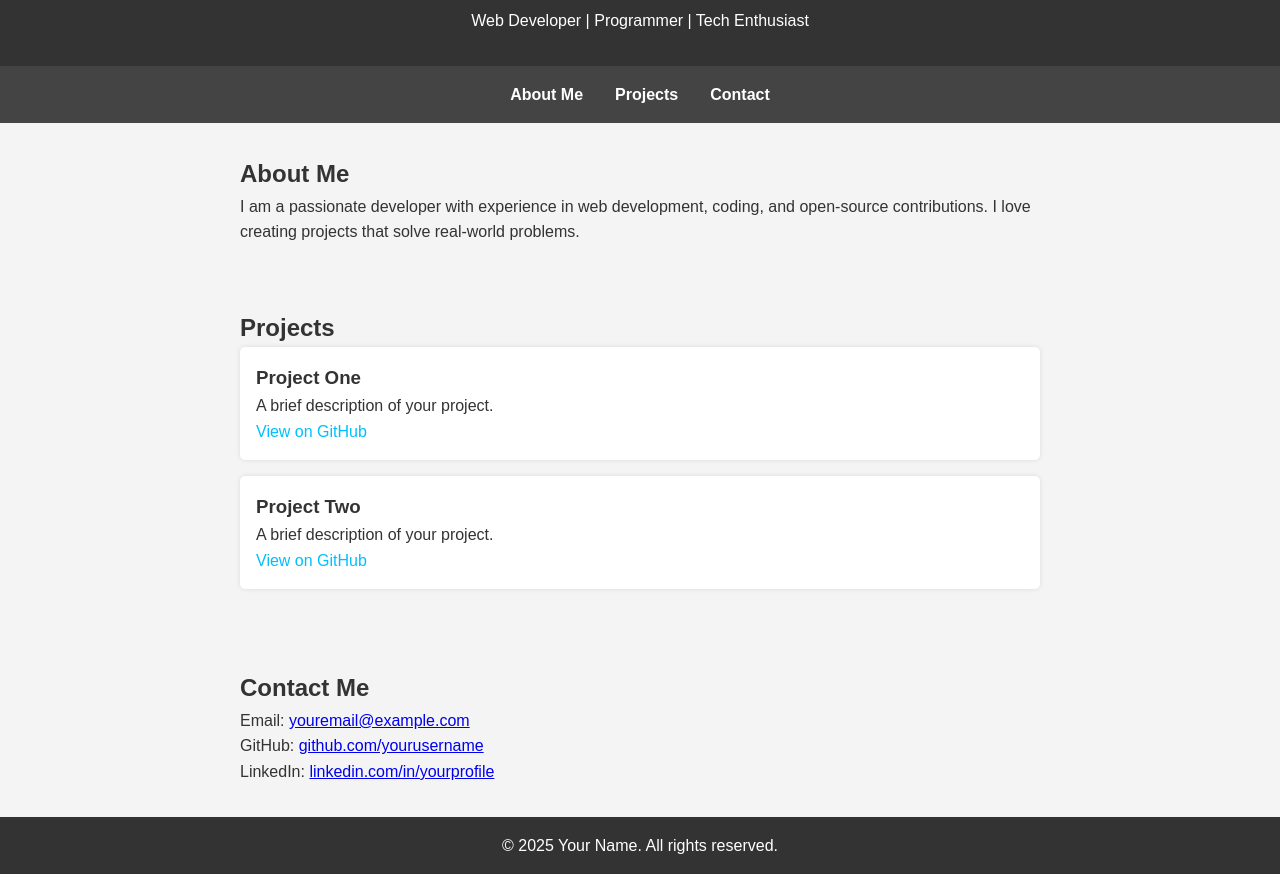
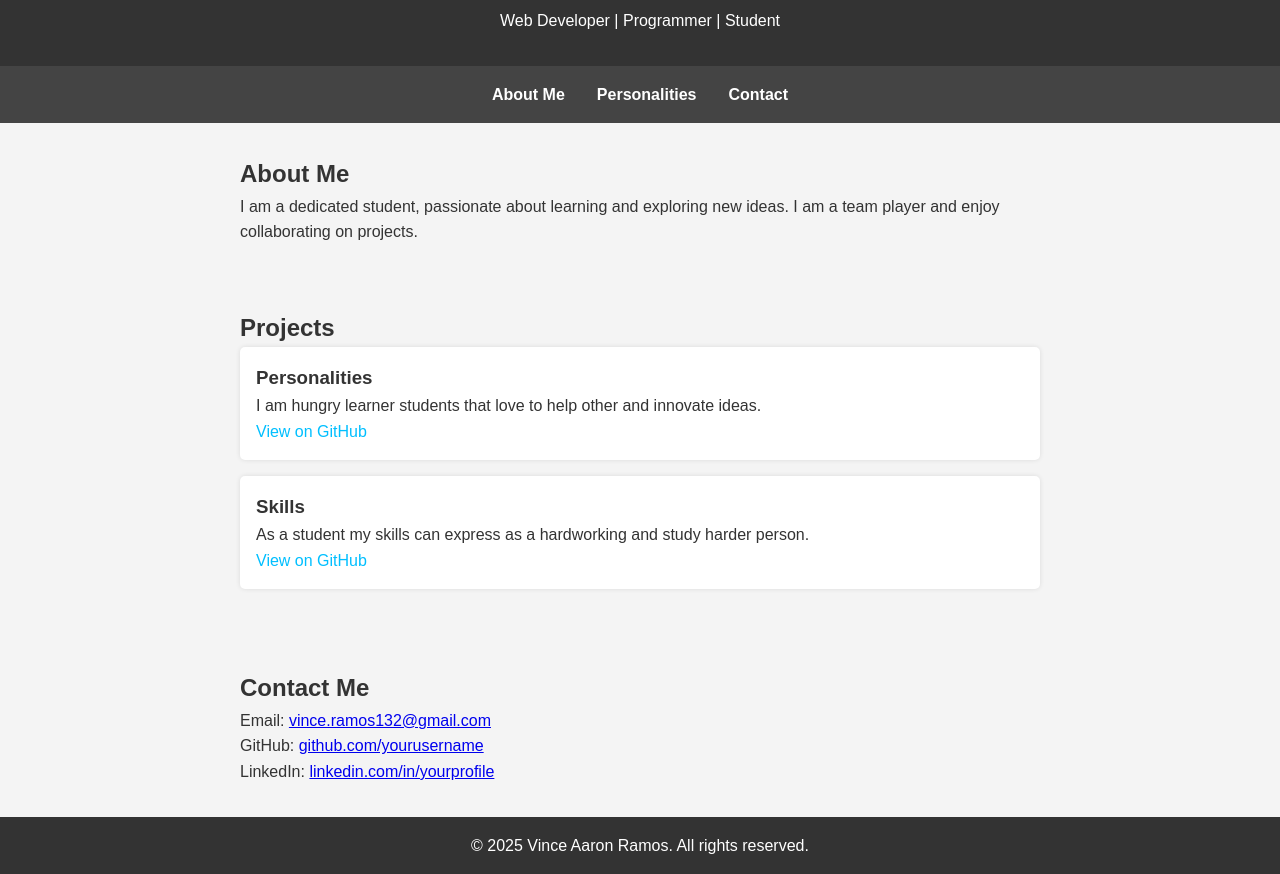
Before and after one commit to vinceramos1232-png/github-portfolio, a plain HTML site: page index.html in a window 1280 px wide. Shown: the part 88-962 px from the top of the page. Drawn offline with Linux system fonts and the light colour scheme.

Commit message:
Update index.html

```diff
--- a/index.html
+++ b/index.html
@@ -22,43 +22,43 @@
 <body>
     <header>
         <h1>Hi, I'm Vince Aaron Ramos</h1>
-        <p>Web Developer | Programmer | Tech Enthusiast</p>
+        <p>Web Developer | Programmer | Student</p>
     </header>
 
     <nav>
         <a href="#about">About Me</a>
-        <a href="#projects">Projects</a>
+        <a href="#personalities">Personalities</a>
         <a href="#contact">Contact</a>
     </nav>
 
     <section id="about">
         <h2>About Me</h2>
-        <p>I am a passionate developer with experience in web development, coding, and open-source contributions. I love creating projects that solve real-world problems.</p>
+        <p>I am a dedicated student, passionate about learning and exploring new ideas. I am a team player and enjoy collaborating on projects.</p>
     </section>
 
     <section id="projects">
         <h2>Projects</h2>
         <div class="project">
-            <h3>Project One</h3>
-            <p>A brief description of your project.</p>
+            <h3>Personalities</h3>
+            <p>I am hungry learner students that love to help other and innovate ideas.</p>
             <a href="https://github.com/yourusername/project-one" target="_blank">View on GitHub</a>
         </div>
         <div class="project">
-            <h3>Project Two</h3>
-            <p>A brief description of your project.</p>
+            <h3>Skills</h3>
+            <p>As a student my skills can express as a hardworking and study harder person.</p>
             <a href="https://github.com/yourusername/project-two" target="_blank">View on GitHub</a>
         </div>
     </section>
 
     <section id="contact">
         <h2>Contact Me</h2>
-        <p>Email: <a href="mailto:youremail@example.com">youremail@example.com</a></p>
+        <p>Email: <a href="vince.ramos1232@gmail.com">vince.ramos132@gmail.com</a></p>
         <p>GitHub: <a href="https://github.com/yourusername" target="_blank">github.com/yourusername</a></p>
         <p>LinkedIn: <a href="https://linkedin.com/in/yourprofile" target="_blank">linkedin.com/in/yourprofile</a></p>
     </section>
 
     <footer>
-        <p>&copy; 2025 Your Name. All rights reserved.</p>
+        <p>&copy; 2025 Vince Aaron Ramos. All rights reserved.</p>
     </footer>
 
     <script>
```
